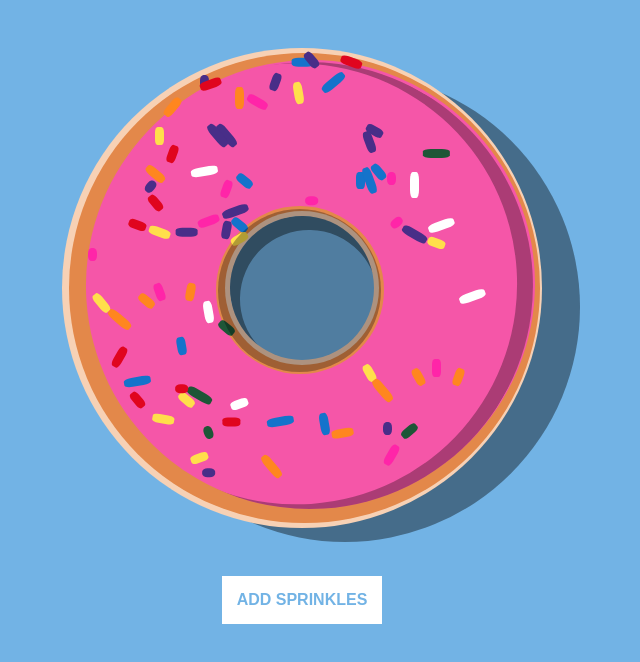
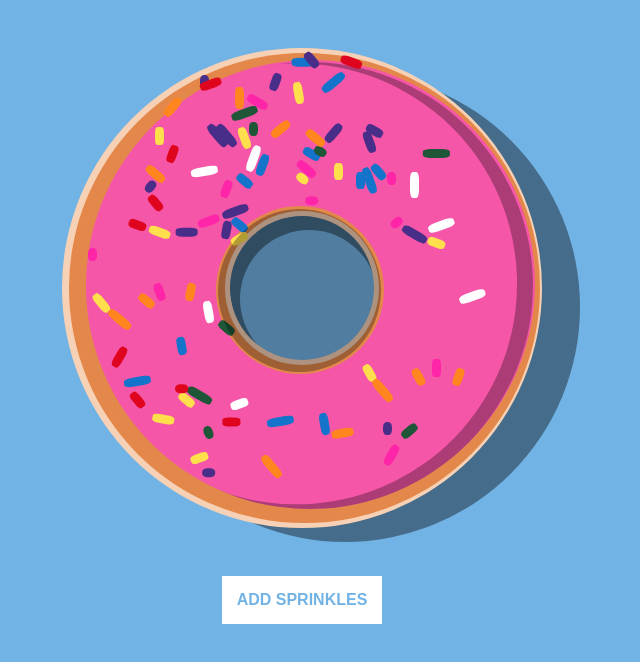
Before and after one commit to pennmeg/pure_css-donut, a plain HTML site: page index.html in a window 1280 px wide. Both pictures are taken after a click on the button "ADD SPRINKLES". Shown: the whole page, without its empty margins (338-978 px from the left). Drawn offline with Linux system fonts and the light colour scheme.

Commit message:
fixed typo in some colors

```diff
--- a/index.html
+++ b/index.html
@@ -84,19 +84,19 @@
             <div class="no--sprinkle sprinkle large blue"></div>
             <div class="no--sprinkle sprinkle small purple"></div>
             <div class="no--sprinkle sprinkle med purple"></div>
-            <div class="no--sprinkle sprinkle small yello"></div>
-            <div class="no--sprinkle sprinkle xs yello"></div>
-            <div class="no--sprinkle sprinkle med pin"></div>
-            <div class="no--sprinkle sprinkle small blu"></div>
-            <div class="no--sprinkle sprinkle xs gree"></div>
-            <div class="no--sprinkle sprinkle med orang"></div>
-            <div class="no--sprinkle sprinkle med purpl"></div>
-            <div class="no--sprinkle sprinkle med orang"></div>
-            <div class="no--sprinkle sprinkle med blu"></div>
-            <div class="no--sprinkle sprinkle large whit"></div>
-            <div class="no--sprinkle sprinkle med yello"></div>
-            <div class="no--sprinkle sprinkle xs gree"></div>
-            <div class="no--sprinkle sprinkle large gree"></div>
+            <div class="no--sprinkle sprinkle small yellow"></div>
+            <div class="no--sprinkle sprinkle xs yellow"></div>
+            <div class="no--sprinkle sprinkle med pink"></div>
+            <div class="no--sprinkle sprinkle small blue"></div>
+            <div class="no--sprinkle sprinkle xs green"></div>
+            <div class="no--sprinkle sprinkle med orange"></div>
+            <div class="no--sprinkle sprinkle med purple"></div>
+            <div class="no--sprinkle sprinkle med orange"></div>
+            <div class="no--sprinkle sprinkle med blue"></div>
+            <div class="no--sprinkle sprinkle large white"></div>
+            <div class="no--sprinkle sprinkle med yellow"></div>
+            <div class="no--sprinkle sprinkle xs green"></div>
+            <div class="no--sprinkle sprinkle large green"></div>
             <div class="no--sprinkle sprinkle med orange"></div>
             <div class="no--sprinkle sprinkle med pink"></div>
             <div class="no--sprinkle sprinkle large purple"></div>
--- a/script-sprinkles.js
+++ b/script-sprinkles.js
@@ -4,7 +4,7 @@ document.addEventListener("DOMContentLoaded", function() {
   sprinkleButton.addEventListener("click", addSprinkles);
   function addSprinkles(){
     // console.log("=== sprinkleButton ===");
-    console.log("--- Add the Sprinkles! ---");
+    // console.log("--- Add the Sprinkles! ---");
     var sprinkles = document.getElementsByClassName("sprinkle");
     // console.log("All sprinkles: ", sprinkles);
     for (var i = 0; i < sprinkles.length; i++) {
--- a/styles-donut.css
+++ b/styles-donut.css
@@ -27,6 +27,9 @@ body {
 #button--sprinkles:focus {
   color: rgb(114,179,229);
   background-color: white;
+}
+#button--sprinkles:focus {
+  outline: 0;
 }
 /* --- Donut and Icing --- */
 .donut {
```
